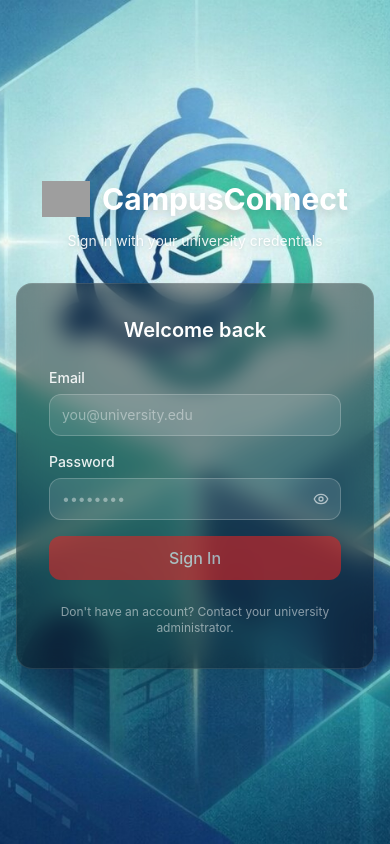
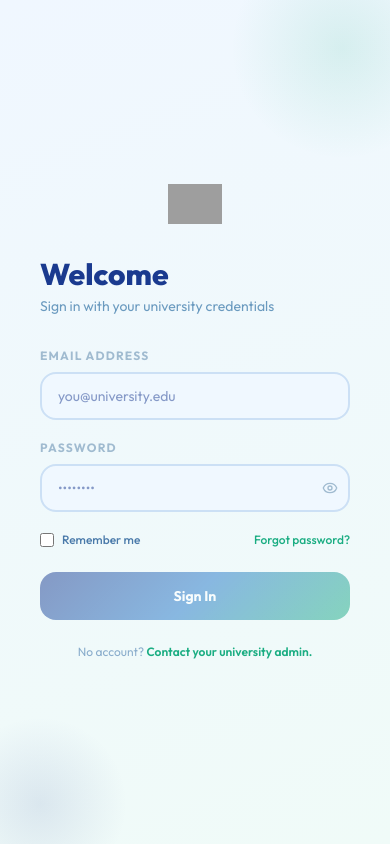
Before and after one commit to selinturkdogan/campusconnect, a React (Vite) app: page /login in a window 390 px wide. Built offline with nearby package versions, Linux system fonts and the light colour scheme; no server answers; grey boxes are pictures that could not be loaded.

Commit message:
Feat: Login page update

```diff
--- a/src/app/pages/Login.tsx
+++ b/src/app/pages/Login.tsx
@@ -1,12 +1,89 @@
-import { useState, FormEvent } from "react";
+import { useState, FormEvent, useEffect, useRef } from "react";
 import { useNavigate } from "react-router";
 import { Eye, EyeOff, Loader2, AlertCircle } from "lucide-react";
 import { useAuth } from "../context/AuthContext";
 
+function NetworkCanvas() {
+  const canvasRef = useRef<HTMLCanvasElement>(null);
+
+  useEffect(() => {
+    const canvas = canvasRef.current;
+    if (!canvas) return;
+    const ctx = canvas.getContext("2d")!;
+    let animId: number;
+    const mouse = { x: -999, y: -999 };
+
+    const resize = () => {
+      canvas.width = canvas.offsetWidth;
+      canvas.height = canvas.offsetHeight;
+    };
+    resize();
+
+    type Node = { x: number; y: number; vx: number; vy: number; r: number; blue: boolean };
+    const nodes: Node[] = Array.from({ length: 46 }, () => ({
+      x: Math.random() * canvas.width,
+      y: Math.random() * canvas.height,
+      vx: (Math.random() - 0.5) * 0.45,
+      vy: (Math.random() - 0.5) * 0.45,
+      r: Math.random() * 2.2 + 1.4,
+      blue: Math.random() < 0.55,
+    }));
+
+    const onMove = (e: MouseEvent) => {
+      const r = canvas.getBoundingClientRect();
+      mouse.x = e.clientX - r.left;
+      mouse.y = e.clientY - r.top;
+    };
+    const onLeave = () => { mouse.x = -999; mouse.y = -999; };
+    canvas.addEventListener("mousemove", onMove);
+    canvas.addEventListener("mouseleave", onLeave);
+    window.addEventListener("resize", resize);
+
+    const draw = () => {
+      ctx.clearRect(0, 0, canvas.width, canvas.height);
+      nodes.forEach((n, i) => {
+        n.x += n.vx; n.y += n.vy;
+        if (n.x < 0 || n.x > canvas.width) n.vx *= -1;
+        if (n.y < 0 || n.y > canvas.height) n.vy *= -1;
+        const dx = mouse.x - n.x, dy = mouse.y - n.y, d = Math.hypot(dx, dy);
+        if (d < 110) { n.x -= dx * 0.018; n.y -= dy * 0.018; }
+
+        nodes.slice(i + 1).forEach((m) => {
+          const ed = Math.hypot(m.x - n.x, m.y - n.y);
+          if (ed < 135) {
+            const a = 1 - ed / 135;
+            ctx.beginPath(); ctx.moveTo(n.x, n.y); ctx.lineTo(m.x, m.y);
+            ctx.strokeStyle = n.blue
+              ? `rgba(26,58,143,${a * 0.3})`
+              : `rgba(26,173,130,${a * 0.3})`;
+            ctx.lineWidth = 0.7;
+            ctx.stroke();
+          }
+        });
+
+        ctx.beginPath();
+        ctx.arc(n.x, n.y, n.r, 0, Math.PI * 2);
+        ctx.fillStyle = n.blue ? "rgba(26,58,143,0.55)" : "rgba(26,173,130,0.6)";
+        ctx.fill();
+      });
+      animId = requestAnimationFrame(draw);
+    };
+    draw();
+
+    return () => {
+      cancelAnimationFrame(animId);
+      canvas.removeEventListener("mousemove", onMove);
+      canvas.removeEventListener("mouseleave", onLeave);
+      window.removeEventListener("resize", resize);
+    };
+  }, []);
+
+  return <canvas ref={canvasRef} className="absolute inset-0 w-full h-full" />;
+}
+
 export function Login() {
   const { login } = useAuth();
   const navigate = useNavigate();
-
   const [email, setEmail] = useState("");
   const [password, setPassword] = useState("");
   const [showPassword, setShowPassword] = useState(false);
@@ -21,60 +98,97 @@ export function Login() {
       await login(email, password);
       navigate("/", { replace: true });
     } catch (err: unknown) {
-      setError(
-        err instanceof Error ? err.message : "Login failed. Please try again."
-      );
+      setError(err instanceof Error ? err.message : "Login failed. Please try again.");
     } finally {
       setIsLoading(false);
     }
   };
 
+  const fieldBase: React.CSSProperties = {
+    border: "2px solid #cce0f5",
+    background: "#f0f8ff",
+    color: "#1a3a8f",
+    fontFamily: "'Outfit', sans-serif",
+  };
+
   return (
+    <div className="min-h-screen flex overflow-hidden" style={{ fontFamily: "'Outfit', sans-serif" }}>
+
+      {/* ── Left panel ── */}
       <div
-      className="min-h-screen flex items-center justify-center p-4 relative"
-      style={{
-        backgroundImage: "url('/login-bg.jpg')",
-        backgroundSize: "cover",
-        backgroundPosition: "center",
-        backgroundRepeat: "no-repeat",
-      }}
+        className="hidden lg:flex flex-col items-center justify-center w-[52%] relative overflow-hidden"
+        style={{ background: "linear-gradient(160deg, #c8ddf7 0%, #d6eef0 60%, #c8efe3 100%)" }}
       >
-      <div className="w-full max-w-md relative z-10">
-        <div className="flex flex-col items-center mb-8">
-          <div className="flex items-center gap-3 mb-2">
+        <NetworkCanvas />
+
+        <div className="relative z-10 flex flex-col items-center text-center px-12">
           <img
             src="/logo.png"
             alt="CampusConnect"
-              className="w-12 h-12 object-contain"
+            style={{
+              width: "420px",
+              maxWidth: "85%",
+              height: "auto",
+              objectFit: "contain",
+              marginBottom: "24px",
+              mixBlendMode: "multiply",
+            }}
           />
-            <span className="text-3xl font-bold text-white drop-shadow-lg">
-              CampusConnect
-            </span>
+          <p
+            style={{
+              color: "#2a5a8a",
+              fontSize: "16px",
+              lineHeight: "1.7",
+              maxWidth: "320px",
+              fontWeight: 500,
+            }}
+          >
+            One platform for all your university needs — clubs, events, and academic resources.
+          </p>
         </div>
-          <p className="text-white/90 text-sm drop-shadow">
+      </div>
+
+      {/* ── Right panel ── */}
+      <div className="flex-1 flex items-center justify-center p-10 relative" style={{ background: "linear-gradient(160deg, #f0f7ff 0%, #f0fbf8 100%)" }}>
+        <div
+          className="absolute -top-16 -right-16 w-56 h-56 rounded-full pointer-events-none"
+          style={{ background: "radial-gradient(circle,rgba(26,173,130,0.12) 0%,transparent 70%)" }}
+        />
+        <div
+          className="absolute -bottom-12 -left-12 w-44 h-44 rounded-full pointer-events-none"
+          style={{ background: "radial-gradient(circle,rgba(26,58,143,0.1) 0%,transparent 70%)" }}
+        />
+
+        <div className="w-full max-w-sm relative z-10">
+
+          <div className="lg:hidden flex justify-center mb-8">
+            <img
+              src="/logo.png"
+              alt="CampusConnect"
+              style={{ height: "40px", objectFit: "contain", mixBlendMode: "multiply" }}
+            />
+          </div>
+
+          <h2 className="text-3xl font-extrabold mb-1" style={{ color: "#1a3a8f" }}>
+            Welcome
+          </h2>
+          <p className="text-sm mb-8" style={{ color: "#6a9abf" }}>
             Sign in with your university credentials
           </p>
-        </div>
-
-        <div className="bg-black/40 backdrop-blur-md border border-white/10 rounded-2xl p-8 shadow-2xl">
-          <h1 className="text-xl font-semibold mb-6 text-center text-white">
-            Welcome back
-          </h1>
 
           {error && (
-            <div className="flex items-center gap-2 bg-red-500/80 text-white border border-red-400/50 rounded-lg px-4 py-3 mb-6 text-sm">
+            <div
+              className="flex items-center gap-2 rounded-xl px-4 py-3 mb-5 text-sm border"
+              style={{ background: "#fff5f5", borderColor: "#fca5a5", color: "#c44444" }}
+            >
               <AlertCircle className="w-4 h-4 flex-shrink-0" />
-              <span>{error}</span>
+              {error}
             </div>
           )}
 
-          <form onSubmit={handleSubmit} className="space-y-4">
-            <div>
-              <label
-                htmlFor="email"
-                className="block text-sm font-medium mb-1.5 text-white/90"
-              >
-                Email
+          <form onSubmit={handleSubmit}>
+            <label className="block text-xs font-bold uppercase tracking-widest mb-2" style={{ color: "#a0bbd0" }}>
+              Email Address
             </label>
             <input
               id="email"
@@ -85,18 +199,16 @@ export function Login() {
               required
               autoComplete="email"
               disabled={isLoading}
-                className="w-full px-3 py-2.5 text-sm bg-white/10 border border-white/20 rounded-lg text-white placeholder-white/40 focus:outline-none focus:ring-2 focus:ring-white/40 focus:border-white/40 transition-colors disabled:opacity-60"
+              className="w-full px-4 py-3 rounded-xl text-sm outline-none transition-all mb-5 disabled:opacity-60"
+              style={fieldBase}
+              onFocus={(e) => { e.target.style.borderColor = "#1a3a8f"; e.target.style.background = "white"; }}
+              onBlur={(e) => { e.target.style.borderColor = "#cce0f5"; e.target.style.background = "#f0f8ff"; }}
             />
-            </div>
 
-            <div>
-              <label
-                htmlFor="password"
-                className="block text-sm font-medium mb-1.5 text-white/90"
-              >
+            <label className="block text-xs font-bold uppercase tracking-widest mb-2" style={{ color: "#a0bbd0" }}>
               Password
             </label>
-              <div className="relative">
+            <div className="relative mb-2">
               <input
                 id="password"
                 type={showPassword ? "text" : "password"}
@@ -106,44 +218,59 @@ export function Login() {
                 required
                 autoComplete="current-password"
                 disabled={isLoading}
-                  className="w-full px-3 py-2.5 pr-10 text-sm bg-white/10 border border-white/20 rounded-lg text-white placeholder-white/40 focus:outline-none focus:ring-2 focus:ring-white/40 focus:border-white/40 transition-colors disabled:opacity-60"
+                className="w-full px-4 py-3 pr-12 rounded-xl text-sm outline-none transition-all disabled:opacity-60"
+                style={fieldBase}
+                onFocus={(e) => { e.target.style.borderColor = "#1aad82"; e.target.style.background = "white"; }}
+                onBlur={(e) => { e.target.style.borderColor = "#cce0f5"; e.target.style.background = "#f0f8ff"; }}
               />
               <button
                 type="button"
+                tabIndex={-1}
                 onClick={() => setShowPassword(!showPassword)}
-                  className="absolute right-3 top-1/2 -translate-y-1/2 text-white/60 hover:text-white transition-colors"
-                  tabIndex={-1}
+                className="absolute right-3 top-1/2 -translate-y-1/2"
+                style={{ color: "#a0bbd0" }}
               >
-                  {showPassword ? (
-                    <EyeOff className="w-4 h-4" />
-                  ) : (
-                    <Eye className="w-4 h-4" />
-                  )}
+                {showPassword ? <EyeOff className="w-4 h-4" /> : <Eye className="w-4 h-4" />}
               </button>
             </div>
+
+            <div className="flex items-center justify-between py-3 mb-3">
+              <label className="flex items-center gap-2 text-xs cursor-pointer" style={{ color: "#4a7aaa" }}>
+                <input type="checkbox" className="w-3.5 h-3.5" style={{ accentColor: "#1a3a8f" }} />
+                Remember me
+              </label>
+              <span className="text-xs font-medium cursor-pointer" style={{ color: "#1aad82" }}>
+                Forgot password?
+              </span>
             </div>
 
             <button
               type="submit"
               disabled={isLoading || !email || !password}
-              className="w-full py-2.5 px-4 bg-primary text-primary-foreground font-medium rounded-lg hover:bg-primary/90 focus:outline-none focus:ring-2 focus:ring-primary focus:ring-offset-2 transition-colors disabled:opacity-60 disabled:cursor-not-allowed flex items-center justify-center gap-2 mt-2"
+              className="w-full py-3.5 rounded-2xl text-sm font-bold text-white relative overflow-hidden transition-transform disabled:opacity-50 disabled:cursor-not-allowed hover:-translate-y-0.5"
+              style={{ background: "linear-gradient(135deg, #1a3a8f 0%, #2176c7 50%, #1aad82 100%)", fontFamily: "'Outfit', sans-serif" }}
             >
               {isLoading ? (
-                <>
+                <span className="flex items-center justify-center gap-2">
                   <Loader2 className="w-4 h-4 animate-spin" />
                   Signing in...
-                </>
-              ) : (
-                "Sign In"
-              )}
+                </span>
+              ) : "Sign In"}
             </button>
           </form>
 
-          <p className="text-center text-xs text-white/50 mt-6">
-            Don't have an account? Contact your university administrator.
+          <p className="text-center text-xs mt-6" style={{ color: "#8aadcc" }}>
+            No account?{" "}
+            <span className="font-semibold" style={{ color: "#1aad82" }}>
+              Contact your university admin.
+            </span>
           </p>
         </div>
       </div>
+
+      <style>{`
+        @import url('https://fonts.googleapis.com/css2?family=Outfit:wght@400;500;600;700;800&display=swap');
+      `}</style>
     </div>
   );
 }
```
Also changed, not shown: 1 other file (tests, documents, lock files or other folders). Lines whose indentation alone changed are shown as unchanged.
